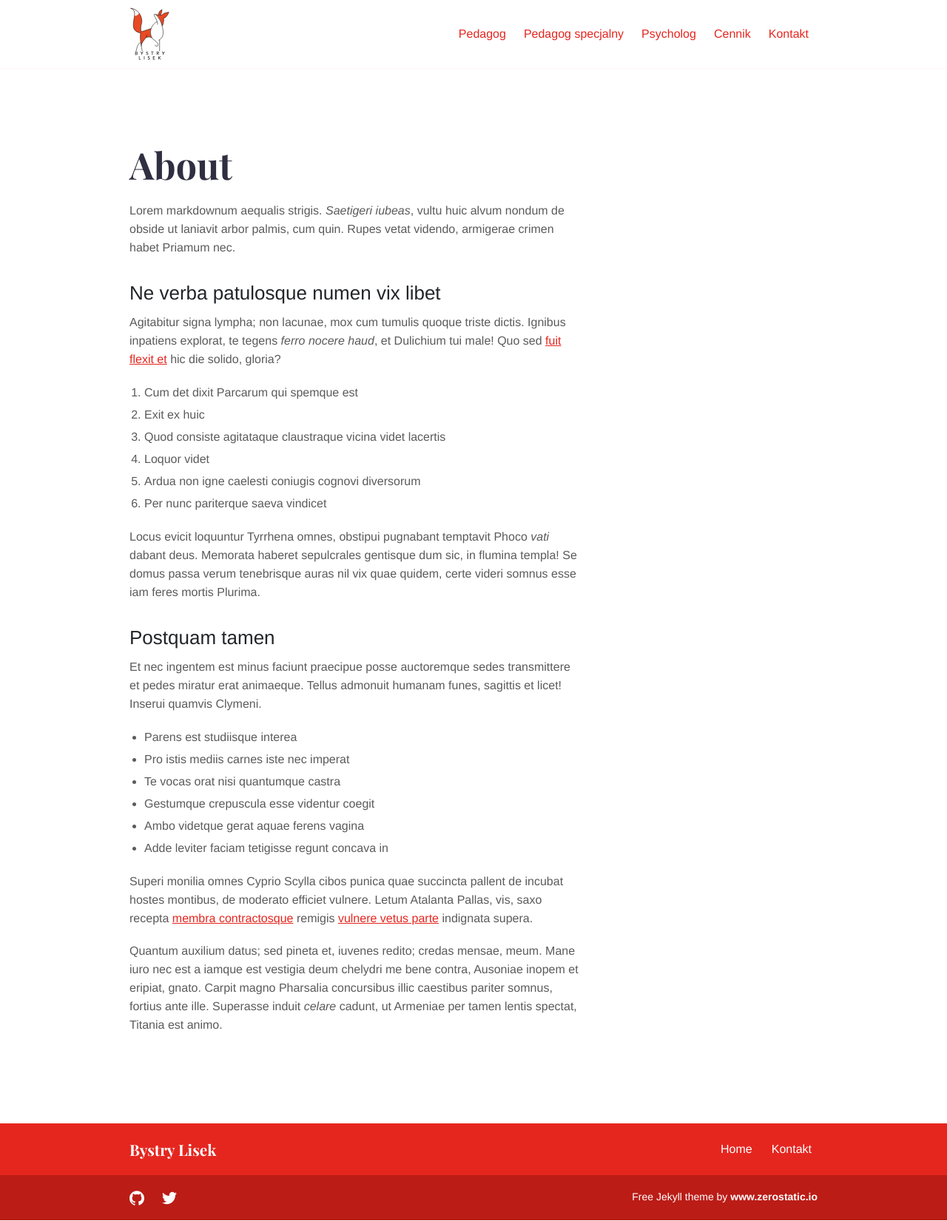
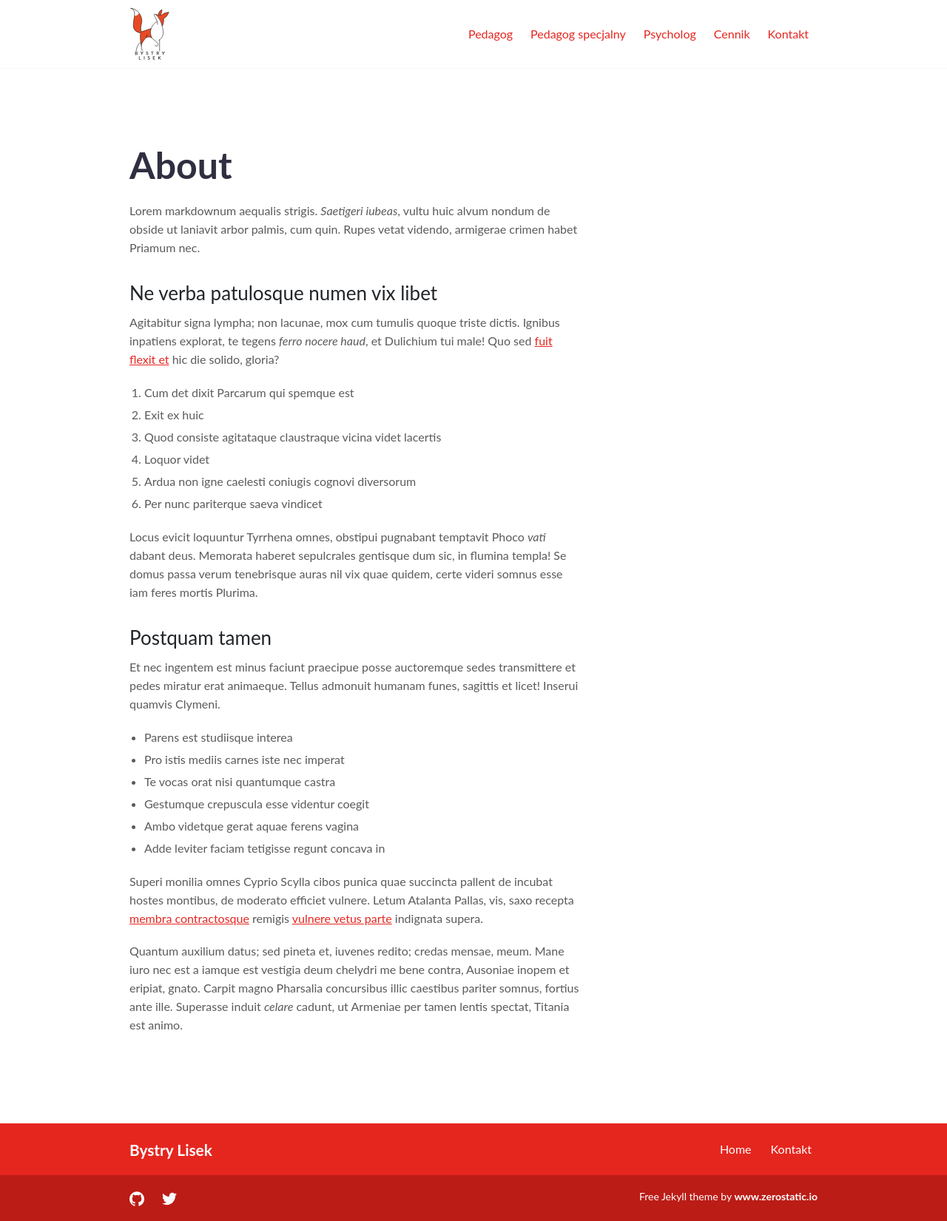
Before and after one commit to pawelkrysiak/bystrylisek, a Jekyll site: the page built from about.md, in a window 1280 px wide. Shown: the whole page at 74% size. Built offline with Jekyll 4.4.1, drawn with Linux system fonts in a browser that asks for light colours.

Commit message:
add Lato font as 1st option

```diff
--- a/assets/css/style.scss
+++ b/assets/css/style.scss
@@ -17,8 +17,8 @@ $link-hover-color: lighten($primary, 10%);
 $link-hover-decoration: underline;
 
 // Fonts
-$font-family-base: Helvetica, Arial, sans-serif, -apple-system;
-$font-family-heading: 'Playfair Display', serif, -apple-system;
+$font-family-base: Lato, Helvetica, Arial, sans-serif, -apple-system;
+$font-family-heading: Lato, 'Playfair Display', serif, -apple-system;
 
 // Footer
 $footer-background-color: $primary;
```
